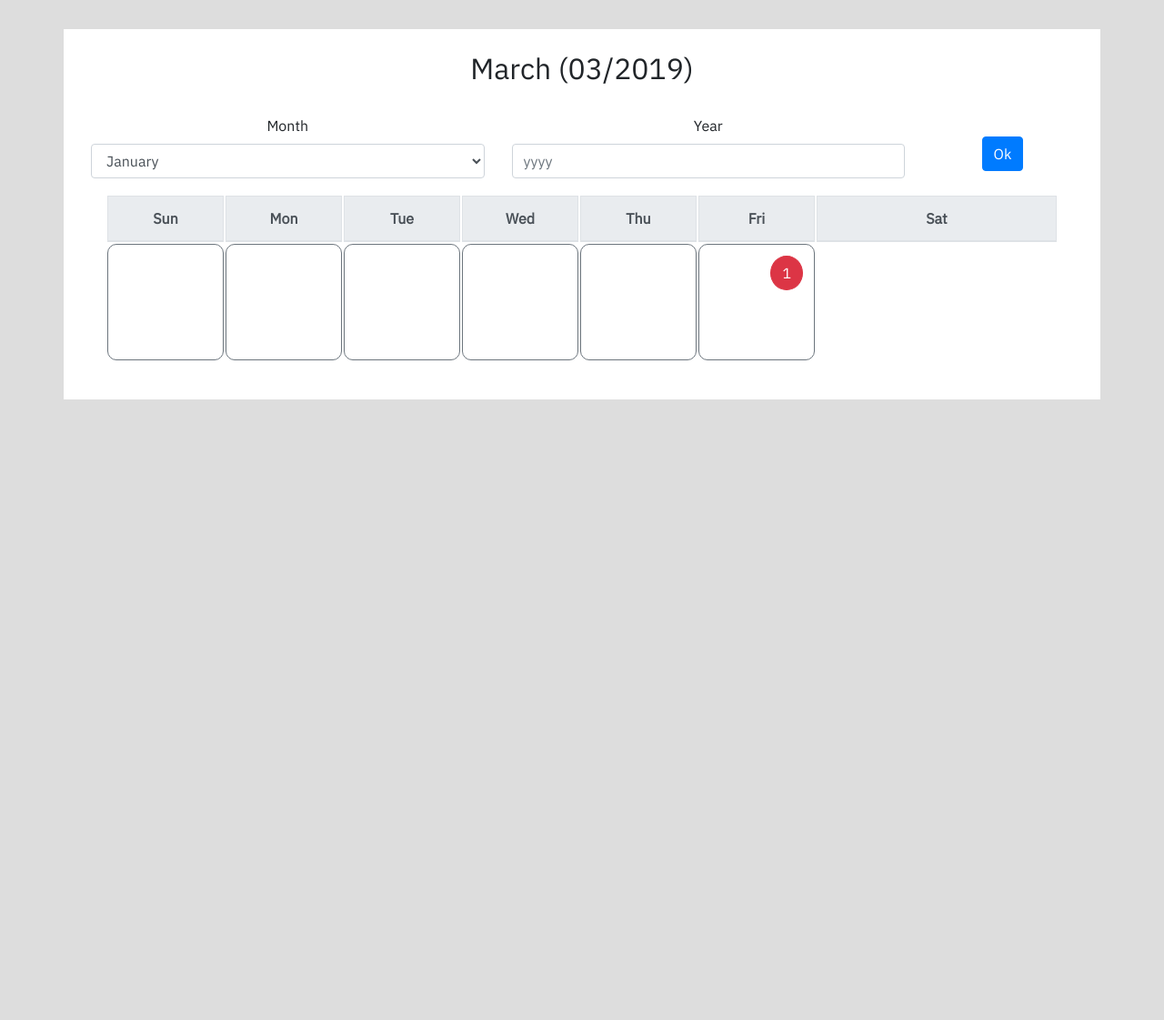
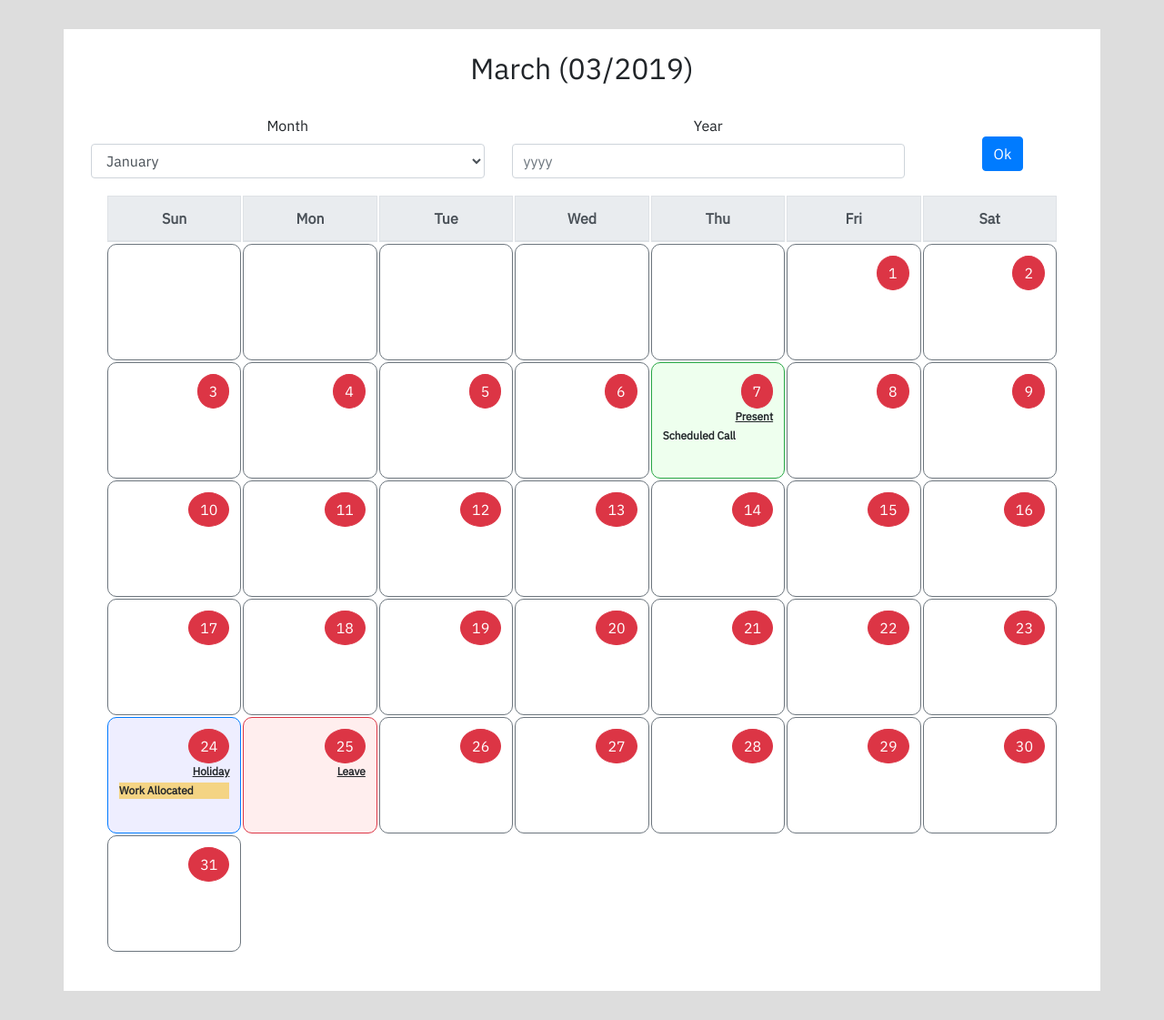
Before and after one commit to varban330/task_calendar, a Django app: page / in a window 1280 px wide. Shown: the whole page at 91% size. Before the commit the page ends 439 px from the top, so only its background shows below. Run offline with Django 3.2, Linux system fonts and the light colour scheme; data comes from the database, SQL or seed files in the repository; both versions use the stored data as it was after the commit; some libraries are stand-ins or nearby versions.

Commit message:
Calendar Generation Complete

```diff
--- a/task_calendar/calendarapp/functions.py
+++ b/task_calendar/calendarapp/functions.py
@@ -1,4 +1,5 @@
 import datetime
+from pytz import timezone
 
 def last_day_of_month(any_day):
     next_month = any_day.replace(day=28) + datetime.timedelta(days=4)
@@ -11,3 +12,15 @@ def generate_date_array(start,end):
         date_array.append(start.date())
         start += step
     return date_array
+
+def generate_sat_date_array(date_array):
+    sat_date_array = list()
+    for date in date_array:
+        d = datetime.datetime(date.year, date.month, date.day)
+        if d.strftime("%A") == 'Saturday':
+            sat_date_array.append(date)
+    return sat_date_array
+
+def isttime(date_utc):
+    date_asia = date_utc.astimezone(timezone('Asia/Kolkata'))
+    return date_asia
--- a/task_calendar/calendarapp/models.py
+++ b/task_calendar/calendarapp/models.py
@@ -1,11 +1,12 @@
 from django.db import models
+from datetime import datetime
 
 class DateInstance(models.Model):
     status = models.CharField(max_length = 7, default='None')
     task1 = models.CharField(max_length = 17, default='None')
     task2 = models.CharField(max_length = 17, default='None')
     task3 = models.CharField(max_length = 17, default='None')
-    date = models.DateTimeField(auto_now=True)
+    date = models.DateField(default=datetime.now)
 
     def __str__(self):
         string = self.date.strftime("%d/%m/%Y") + ' -- ' + self.status
--- a/task_calendar/calendarapp/static/calendarapp/css/masters.css
+++ b/task_calendar/calendarapp/static/calendarapp/css/masters.css
@@ -71,6 +71,7 @@ td{
 }
 
 .work-task{
+  background-color: #F4D484;
 
 }
 
--- a/task_calendar/calendarapp/templates/calendarapp/index.html
+++ b/task_calendar/calendarapp/templates/calendarapp/index.html
@@ -122,7 +122,72 @@
             <td class="border border-secondary">
               <button type="button" onclick="showValue(01)" class="btn btn-danger rounded-circle date-btn" data-toggle="modal" data-target="#stModal">1</button>
             </td>
+            </tr>
+            <tr>
             {% endif %}
+            {% for date in date_array %}
+            {% for block in blocks %}
+              {% if block.date == date %}
+                {% if block.status == 'Present' %}
+                <td class="border border-success present-date">
+                {% endif %}
+                {% if block.status == 'Holiday' %}
+                <td class="border border-primary holiday-date">
+                {% endif %}
+                {% if block.status == 'Leave' %}
+                <td class="border border-danger leave-date">
+                {% endif %}
+                {% if block.status == 'None' %}
+                <td class="border border-secondary">
+                {% endif %}
+                  <button type="button" onclick="showValue({{ date|date:'d' }})" class="btn btn-danger rounded-circle date-btn" data-toggle="modal" data-target="#stModal" id="btn1">{{ date.day }}</button>
+                  <p class="date-status"><ins><b>{{ block.status }}</b></ins></p>
+                  {% if block.task1 != "None" %}
+                    {% if block.task1 == "Work Allocated" %}
+                      <p class="date-task work-task"><b>{{ block.task1 }}</b></p>
+                    {% endif %}
+                    {% if block.task1 == "Scheduled Call" %}
+                      <p class="date-task call-task"><b>{{ block.task1 }}</b></p>
+                    {% endif %}
+                    {% if block.task1 == "Meeting Scheduled" %}
+                      <p class="date-task meet-task"><b>{{ block.task1 }}</b></p>
+                    {% endif %}
+                  {% endif %}
+                  {% if block.task2 != "None" %}
+                  {% if block.task2 == "Work Allocated" %}
+                    <p class="date-task work-task"><b>{{ block.task2 }}</b></p>
+                  {% endif %}
+                  {% if block.task2 == "Scheduled Call" %}
+                    <p class="date-task call-task"><b>{{ block.task2 }}</b></p>
+                  {% endif %}
+                  {% if block.task2 == "Meeting Scheduled" %}
+                    <p class="date-task meet-task"><b>{{ block.task2 }}</b></p>
+                  {% endif %}
+                  {% endif %}
+                  {% if block.task3 != "None" %}
+                  {% if block.task3 == "Work Allocated" %}
+                    <p class="date-task work-task"><b>{{ block.task3 }}</b></p>
+                  {% endif %}
+                  {% if block.task3 == "Scheduled Call" %}
+                    <p class="date-task call-task"><b>{{ block.task3 }}</b></p>
+                  {% endif %}
+                  {% if block.task3 == "Meeting Scheduled" %}
+                    <p class="date-task meet-task"><b>{{ block.task3 }}</b></p>
+                  {% endif %}
+                  {% endif %}
+              </td>
+              {% endif %}
+            {% endfor %}
+            {% if date not in block_date_array %}
+            <td class="border border-secondary">
+              <button type="button" onclick="showValue({{ date|date:'d' }})" class="btn btn-danger rounded-circle date-btn" data-toggle="modal" data-target="#stModal">{{ date.day }}</button>
+            </td>
+            {% endif %}
+              {% if date in sat_date_array %}
+                </tr>
+                <tr>
+            {% endif %}
+            {% endfor %}
           </tr>
         </tbody>
       </table>
--- a/task_calendar/calendarapp/views.py
+++ b/task_calendar/calendarapp/views.py
@@ -3,7 +3,7 @@ from django.http import HttpResponse
 from django.views.generic import View
 from .models import DateInstance
 from datetime import datetime
-from .functions import last_day_of_month, generate_date_array
+from .functions import last_day_of_month, generate_date_array, generate_sat_date_array,isttime
 
 # Create your views here.
 class IndexView(View):
@@ -11,6 +11,7 @@ class IndexView(View):
 
     def get(self,request):
         currdate = datetime.now()
+        currdate = isttime(currdate)
         month = currdate.month
         year = currdate.year
         blocks = DateInstance.objects.filter(date__month = month, date__year = year)
@@ -18,4 +19,9 @@ class IndexView(View):
         first_date = currdate.replace(day=1)
         date_array = generate_date_array(first_date,last_date)
         first_day = first_date.strftime("%A")
-        return render(request, self.template_name,{'blocks':blocks, 'currdate':currdate, "date_array":date_array, "first_day":first_day})
+        date_array = date_array[1:]
+        sat_date_array = generate_sat_date_array(date_array)
+        block_date_array = list()
+        for block in blocks:
+            block_date_array.append(block.date)
+        return render(request, self.template_name,{'blocks':blocks, 'currdate':currdate, "date_array":date_array, "sat_date_array":sat_date_array, "block_date_array":block_date_array ,"first_day":first_day, "first_date":first_date.date()})
```
Also changed, not shown: task_calendar/calendarapp/templatetags/cal_extras.py (added, +7 -0 lines), task_calendar/calendarapp/migrations/0005_auto_20190324_0820.py (added), task_calendar/calendarapp/migrations/0006_auto_20190324_0826.py (added), task_calendar/calendarapp/migrations/0007_auto_20190324_0847.py (added), task_calendar/calendarapp/templatetags/__init__.py (added), task_calendar/db.sqlite3.
